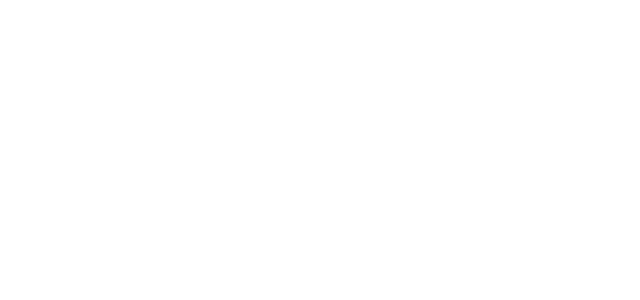
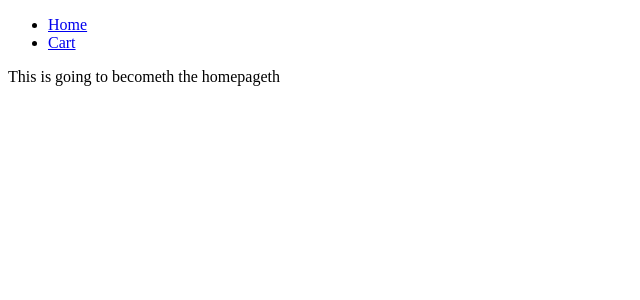
Before and after one commit to Tsee90/shopping-cart, a React (Vite) app: page /home in a window 1280 px wide. Shown: the top 300 px of the page, without its empty margins (0-640 px from the left). Built offline with nearby package versions, Linux system fonts and the light colour scheme.

Commit message:
create routes

```diff
--- a/package.json
+++ b/package.json
@@ -11,7 +11,8 @@
   },
   "dependencies": {
     "react": "^18.3.1",
-    "react-dom": "^18.3.1"
+    "react-dom": "^18.3.1",
+    "react-router-dom": "^7.0.2"
   },
   "devDependencies": {
     "@eslint/js": "^9.15.0",
--- a/src/App.jsx
+++ b/src/App.jsx
@@ -1,5 +1,20 @@
-function App() {
-  return <div></div>;
-}
+import Nav from './components/Nav';
+import { Outlet, useNavigate } from 'react-router-dom';
+import { useEffect } from 'react';
+
+const App = () => {
+  const navigate = useNavigate();
+
+  useEffect(() => {
+    navigate('/home');
+  }, [navigate]);
+
+  return (
+    <div>
+      <Nav />
+      <Outlet></Outlet>
+    </div>
+  );
+};
 
 export default App;
--- /dev/null
+++ b/src/components/Cart.jsx
@@ -0,0 +1,9 @@
+function Cart() {
+  return (
+    <div>
+      <div>This is going to becometh the cart</div>
+    </div>
+  );
+}
+
+export default Cart;
--- /dev/null
+++ b/src/components/Home.jsx
@@ -0,0 +1,9 @@
+function Home() {
+  return (
+    <div>
+      <div>This is going to becometh the homepageth</div>
+    </div>
+  );
+}
+
+export default Home;
--- /dev/null
+++ b/src/components/Nav.jsx
@@ -0,0 +1,18 @@
+import { Link } from 'react-router-dom';
+
+const Nav = () => {
+  return (
+    <nav>
+      <ul>
+        <li>
+          <Link to="home">Home</Link>
+        </li>
+        <li>
+          <Link to="cart">Cart</Link>
+        </li>
+      </ul>
+    </nav>
+  );
+};
+
+export default Nav;
--- /dev/null
+++ b/src/components/routes.jsx
@@ -0,0 +1,16 @@
+import App from '../App';
+import Cart from './Cart';
+import Home from './Home';
+
+const routes = [
+  {
+    path: '/',
+    element: <App></App>,
+    children: [
+      { path: 'home', element: <Home></Home> },
+      { path: 'cart', element: <Cart></Cart> },
+    ],
+  },
+];
+
+export default routes;
--- a/src/main.jsx
+++ b/src/main.jsx
@@ -1,9 +1,12 @@
 import { StrictMode } from 'react';
 import { createRoot } from 'react-dom/client';
-import App from './App.jsx';
+import { createBrowserRouter, RouterProvider } from 'react-router-dom';
+import routes from './components/routes';
+
+const router = createBrowserRouter(routes);
 
 createRoot(document.getElementById('root')).render(
   <StrictMode>
-    <App />
+    <RouterProvider router={router} />
   </StrictMode>
 );
```
Also changed, not shown: 1 other file (tests, documents, lock files or other folders).
